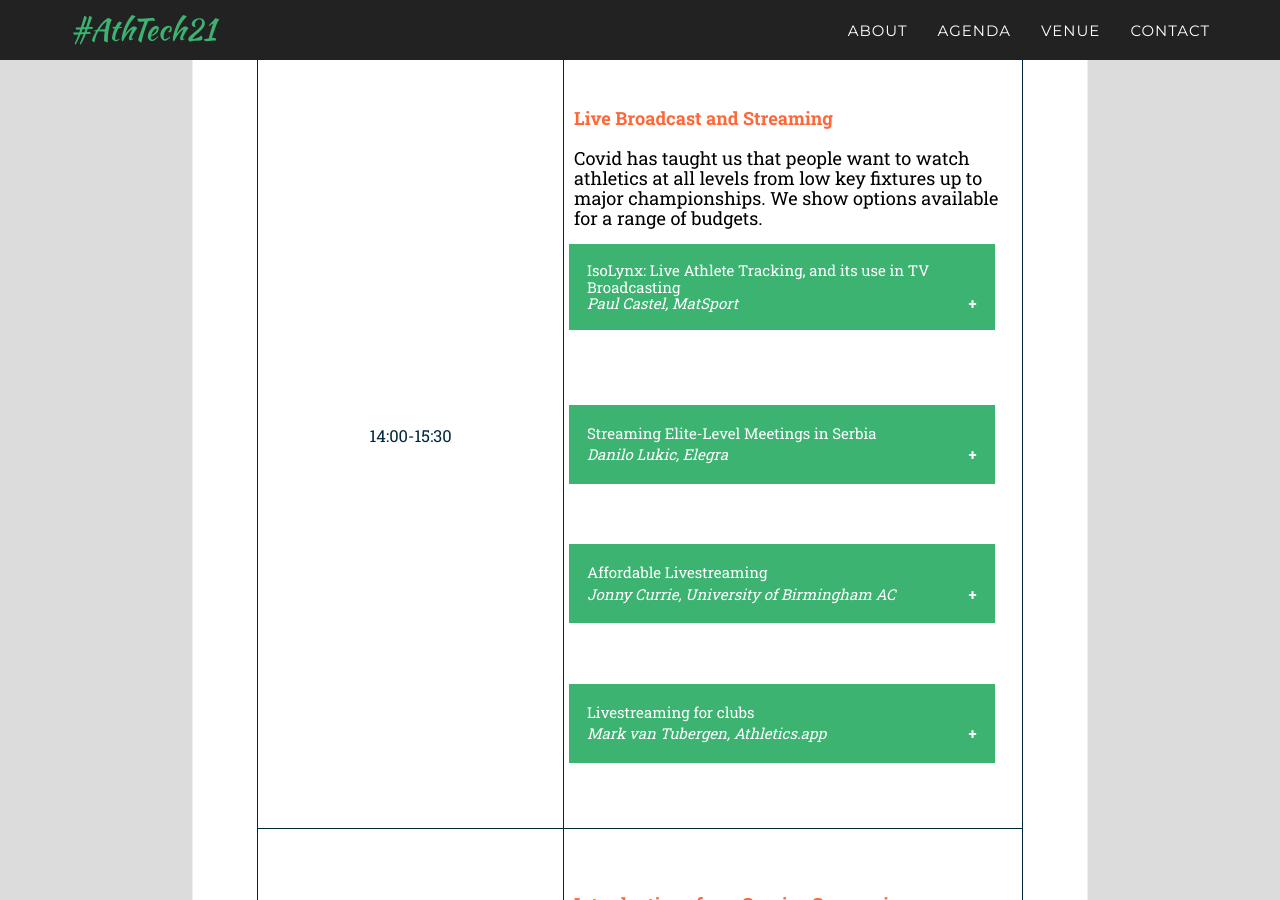
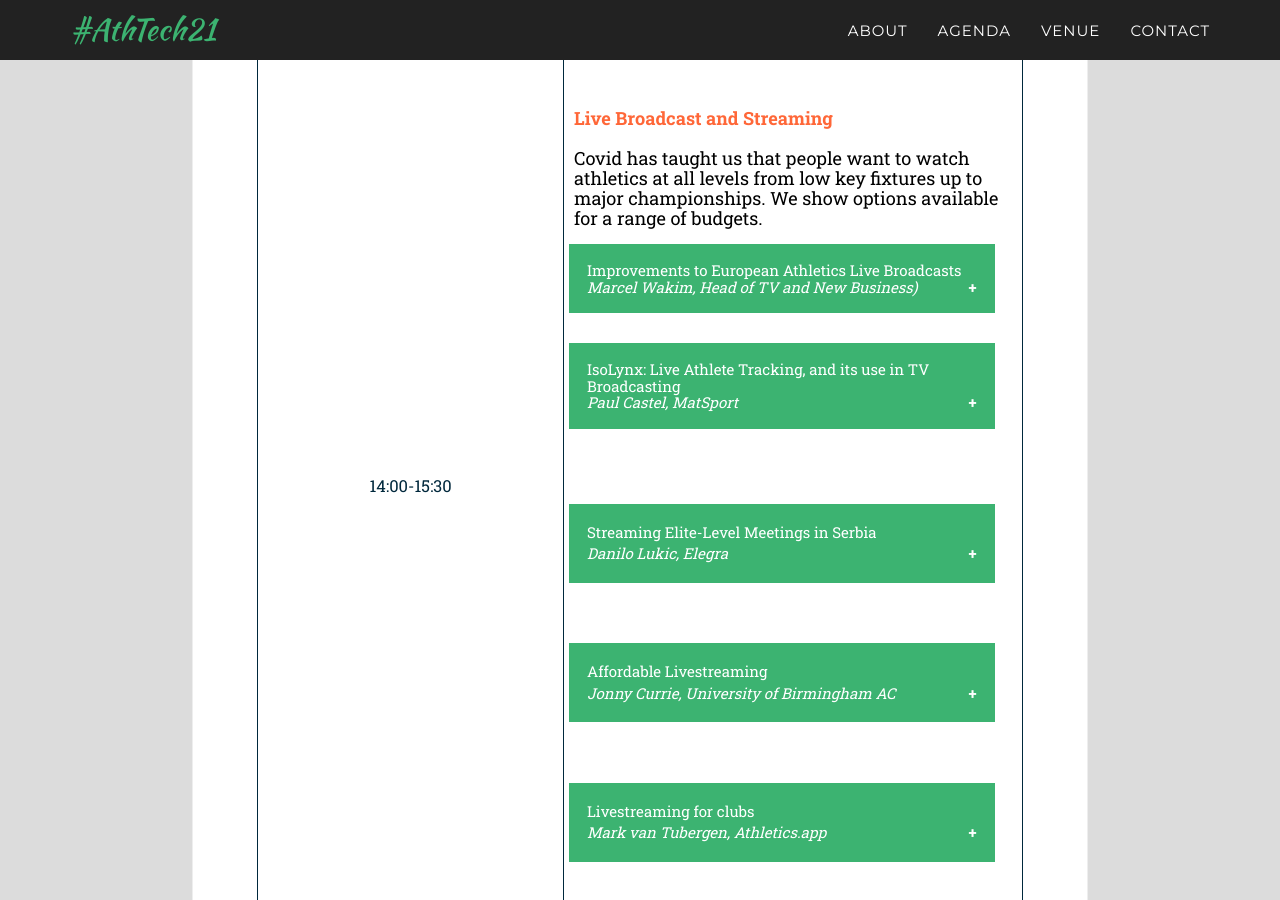
Before and after one commit to openath/athtech, a Jekyll site: the page built from _2021_pages/agenda.html, in a window 1280 px wide and 900 px high, scrolled down 3870 px. Built offline with Jekyll 4.4.1, drawn with Linux system fonts in a browser that asks for light colours; some web fonts are replaced; some of the changed text lies outside the part shown.

Commit message:
new talks by EA

```diff
--- a/_2021_pages/agenda.html
+++ b/_2021_pages/agenda.html
@@ -225,6 +225,8 @@
                     <td colspan="2">
                         <p><b>Live Broadcast and Streaming</b>
                         <br>Covid has taught us that people want to watch athletics at all levels from low key fixtures up to major championships. We show options available for a range of budgets.
+                        <button class='collapsible'>Improvements to European Athletics Live Broadcasts<br><i>Marcel Wakim, Head of TV and New Business)</i></button>
+
                         <button class='collapsible'>IsoLynx: Live Athlete Tracking, and its use in TV Broadcasting<br><i>Paul Castel, MatSport</i></button>
                         <div class='content'>
                         <p></p>
@@ -329,7 +331,8 @@
                     <td>
                         <p><b>The Future of Communicating with Fans</b></p>
                             <p>We'll try to draw together everything that's making the sport more enjoyable and compelling for athletes and fans.  After three presentations, we'll have a general panel discussion on what works, and the use of Social Media.
-                            <br><i>Chaired by Andy Robinson, OpenTrack</i></p>
+
+                            <button class='collapsible'>European Athletics Social Media results<br><i>Rob Faulkner, Headof Communicatiions</i></button>
 
 
                             <button class='collapsible'>Virtual Athletics during COVID - a Social Success Story<br><i>Jonny Currie, University of Birmingham Athletics Club</i></button>
```
